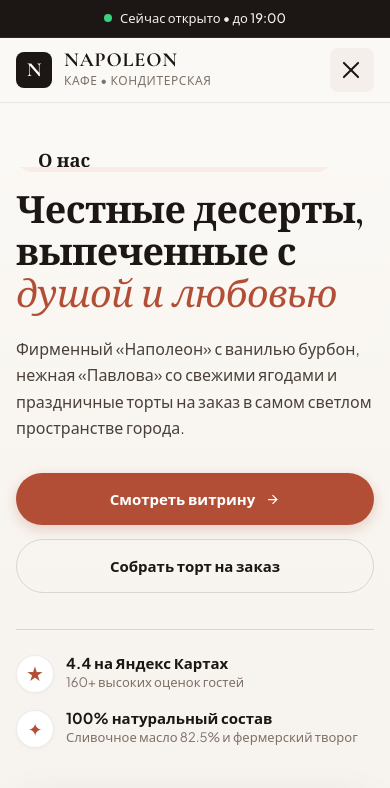
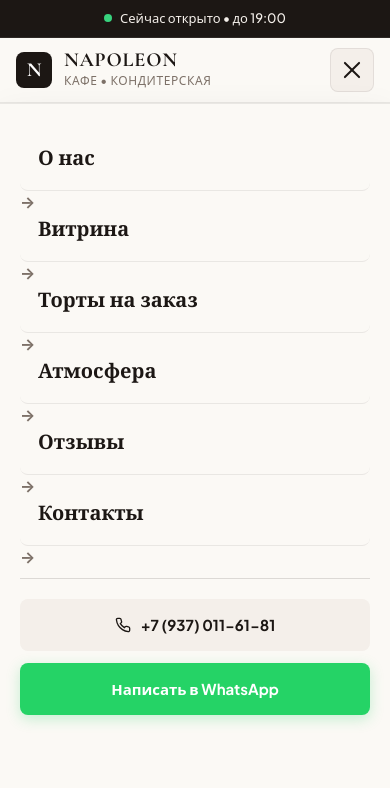
Before and after one commit to fire8327/Napoleon, a website: page index.html in a window 390 px wide. Both pictures are taken after a click on the button "Открыть меню". Shown: the top 788 px of the page. Drawn offline with nearby package versions, Linux system fonts and the light colour scheme.

Commit message:
fix(mobile): fix mobile menu opening, stacking context and touch handlers

```diff
--- a/app.js
+++ b/app.js
@@ -78,35 +78,91 @@
    3. Mobile Navigation Drawer
    -------------------------------------------------------------------------- */
 function initMobileNav() {
+  const header = document.querySelector('.site-header');
   const toggleBtn = document.querySelector('.mobile-toggle');
   const navMenu = document.querySelector('.nav-menu');
   const navLinks = document.querySelectorAll('.nav-link');
 
-  if (!toggleBtn || !navMenu) return;
+  if (!toggleBtn || !navMenu || !header) return;
 
-  function toggleMenu() {
-    const isOpen = navMenu.classList.toggle('open');
-    toggleBtn.classList.toggle('active', isOpen);
-    toggleBtn.setAttribute('aria-expanded', isOpen);
-    document.body.style.overflow = isOpen ? 'hidden' : '';
+  function updateMenuPosition() {
+    if (navMenu.classList.contains('open')) {
+      const headerRect = header.getBoundingClientRect();
+      const topOffset = Math.max(0, Math.round(headerRect.bottom));
+      navMenu.style.top = `${topOffset}px`;
+      navMenu.style.height = `calc(100dvh - ${topOffset}px)`;
+    }
+  }
+
+  function openMenu() {
+    const headerRect = header.getBoundingClientRect();
+    const topOffset = Math.max(0, Math.round(headerRect.bottom));
+    navMenu.style.top = `${topOffset}px`;
+    navMenu.style.height = `calc(100dvh - ${topOffset}px)`;
+
+    navMenu.classList.add('open');
+    toggleBtn.classList.add('active');
+    toggleBtn.setAttribute('aria-expanded', 'true');
+    header.classList.add('menu-open');
+    document.body.style.overflow = 'hidden';
   }
 
   function closeMenu() {
     navMenu.classList.remove('open');
     toggleBtn.classList.remove('active');
     toggleBtn.setAttribute('aria-expanded', 'false');
+    header.classList.remove('menu-open');
     document.body.style.overflow = '';
+
+    setTimeout(() => {
+      if (!navMenu.classList.contains('open')) {
+        navMenu.style.top = '';
+        navMenu.style.height = '';
+      }
+    }, 280);
   }
 
-  toggleBtn.addEventListener('click', toggleMenu);
+  function toggleMenu() {
+    if (navMenu.classList.contains('open')) {
+      closeMenu();
+    } else {
+      openMenu();
+    }
+  }
+
+  toggleBtn.addEventListener('click', (e) => {
+    e.stopPropagation();
+    toggleMenu();
+  });
 
   navLinks.forEach(link => {
-    link.addEventListener('click', closeMenu);
+    link.addEventListener('click', () => {
+      closeMenu();
+    });
   });
 
+  // Close when tapping outside the menu
+  document.addEventListener('click', (e) => {
+    if (navMenu.classList.contains('open')) {
+      if (!navMenu.contains(e.target) && !toggleBtn.contains(e.target)) {
+        closeMenu();
+      }
+    }
+  });
+
+  // Close with Escape key
+  document.addEventListener('keydown', (e) => {
+    if (e.key === 'Escape' && navMenu.classList.contains('open')) {
+      closeMenu();
+    }
+  });
+
+  // Handle screen resize
   window.addEventListener('resize', () => {
     if (window.innerWidth > 1040 && navMenu.classList.contains('open')) {
       closeMenu();
+    } else if (navMenu.classList.contains('open')) {
+      updateMenuPosition();
     }
   });
 }
--- a/styles.css
+++ b/styles.css
@@ -334,15 +334,21 @@
   position: sticky;
   top: 0;
   z-index: 100;
-  background-color: rgba(251, 249, 245, 0.94);
-  backdrop-filter: blur(12px);
-  -webkit-backdrop-filter: blur(12px);
+  background-color: var(--c-bg);
   border-bottom: 1px solid var(--border-light);
   transition: all var(--transition-smooth);
 }
 
+@media (min-width: 1041px) {
+  .site-header {
+    background-color: rgba(251, 249, 245, 0.94);
+    backdrop-filter: blur(12px);
+    -webkit-backdrop-filter: blur(12px);
+  }
+}
+
 .site-header.scrolled {
-  background-color: rgba(255, 255, 255, 0.97);
+  background-color: rgba(255, 255, 255, 0.98);
   box-shadow: var(--shadow-sm);
   border-bottom-color: var(--border-medium);
 }
@@ -476,12 +482,28 @@
   display: none;
   flex-direction: column;
   justify-content: center;
+  align-items: center;
   gap: 5px;
   width: 44px;
   height: 44px;
   padding: 10px;
   border-radius: var(--radius-sm);
   background-color: var(--c-bg-subtle);
+  border: 1px solid var(--border-light);
+  cursor: pointer;
+  touch-action: manipulation;
+  -webkit-tap-highlight-color: transparent;
+  user-select: none;
+  z-index: 101;
+  transition: all var(--transition-fast);
+}
+
+.mobile-toggle:hover {
+  background-color: var(--c-bg-surface);
+}
+
+.mobile-toggle:active {
+  transform: scale(0.95);
 }
 
 .hamburger-line {
@@ -490,7 +512,8 @@
   height: 2px;
   background-color: var(--c-text-main);
   border-radius: 2px;
-  transition: all 0.25s ease;
+  transition: transform 0.25s ease, opacity 0.25s ease;
+  pointer-events: none;
 }
 
 .mobile-toggle.active .hamburger-line:nth-child(1) {
@@ -1715,49 +1738,90 @@
 
 /* Laptops & Tablets (<= 1040px) */
 @media (max-width: 1040px) {
+  .site-header {
+    background-color: var(--c-bg);
+  }
+
+  .site-header.scrolled {
+    background-color: #FFFFFF;
+  }
+
+  .site-header.menu-open {
+    background-color: var(--c-bg);
+    box-shadow: none;
+  }
+
+  .mobile-toggle {
+    display: flex;
+  }
+
   .nav-menu {
     position: fixed;
     top: var(--header-height);
     left: 0;
     right: 0;
     bottom: 0;
+    width: 100%;
+    height: calc(100vh - var(--header-height));
+    height: calc(100dvh - var(--header-height));
     background-color: var(--c-bg);
     flex-direction: column;
     align-items: stretch;
     justify-content: flex-start;
-    padding: 32px 24px;
-    gap: 16px;
+    padding: 24px 20px 48px;
+    gap: 8px;
     overflow-y: auto;
+    -webkit-overflow-scrolling: touch;
     border-top: 1px solid var(--border-light);
-    transform: translateY(-100%);
+    transform: translateY(-8px);
     opacity: 0;
     visibility: hidden;
-    transition: all 0.35s var(--transition-smooth);
-    z-index: 99;
+    pointer-events: none;
+    transition: opacity 0.22s var(--transition-smooth), transform 0.22s var(--transition-smooth), visibility 0.22s;
+    z-index: 999;
+    box-shadow: 0 20px 40px rgba(28, 23, 20, 0.12);
   }
 
   .nav-menu.open {
     transform: translateY(0);
     opacity: 1;
     visibility: visible;
+    pointer-events: auto;
   }
 
   .nav-link {
-    font-size: 1.15rem;
+    font-size: 1.25rem;
     font-family: var(--font-serif);
     font-weight: 700;
-    padding: 12px 14px;
+    padding: 15px 18px;
     border-radius: var(--radius-sm);
     color: var(--c-text-main);
     border-bottom: 1px solid var(--border-light);
+    display: flex;
+    align-items: center;
+    justify-content: space-between;
+    text-decoration: none;
+    transition: all var(--transition-fast);
   }
 
   .nav-link::after {
-    display: none;
-  }
-
-  .mobile-toggle {
-    display: flex;
+    content: '→';
+    font-family: var(--font-sans);
+    font-size: 1rem;
+    color: var(--c-text-muted);
+    transition: transform var(--transition-fast), color var(--transition-fast);
+  }
+
+  .nav-link:hover,
+  .nav-link:active {
+    background-color: var(--c-bg-subtle);
+    color: var(--c-accent);
+  }
+
+  .nav-link:hover::after,
+  .nav-link:active::after {
+    color: var(--c-accent);
+    transform: translateX(4px);
   }
 
   .drawer-footer {
@@ -1773,18 +1837,25 @@
     display: flex;
     align-items: center;
     justify-content: center;
-    gap: 8px;
-    padding: 12px;
+    gap: 10px;
+    padding: 14px;
     border-radius: var(--radius-sm);
     background-color: var(--c-bg-subtle);
     color: var(--c-text-main);
-    font-weight: 600;
-    font-size: 0.875rem;
+    font-weight: 700;
+    font-size: 0.9375rem;
+    text-decoration: none;
+    transition: all var(--transition-fast);
+  }
+
+  .drawer-contact-a:active {
+    transform: scale(0.98);
   }
 
   .drawer-contact-a.whatsapp {
     background-color: #25D366;
     color: #FFFFFF;
+    box-shadow: 0 4px 14px rgba(37, 211, 102, 0.25);
   }
 
   .hero-editorial-grid {
```
